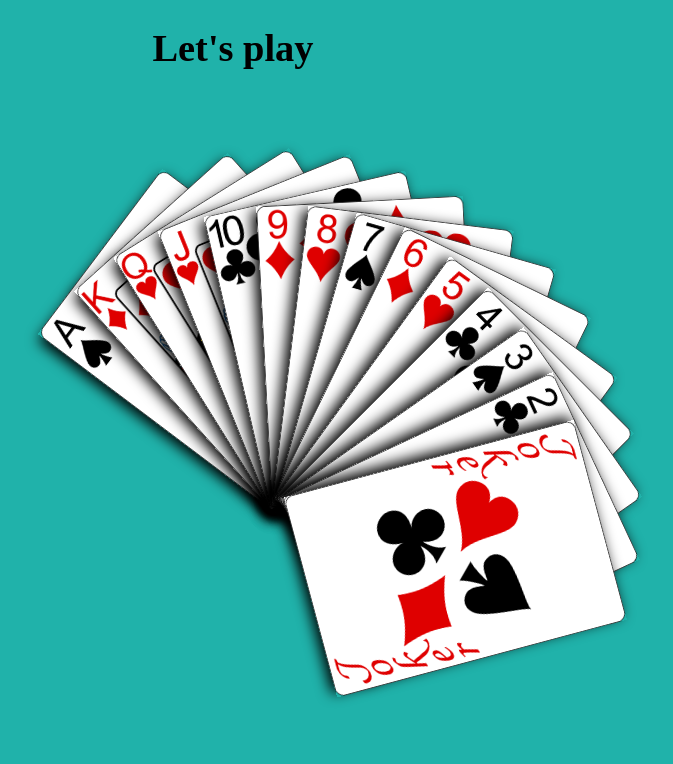
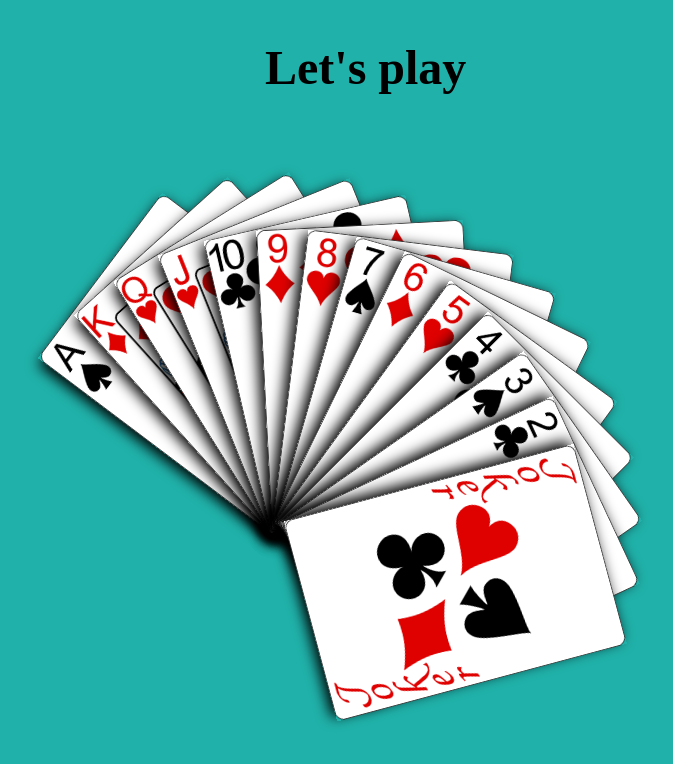
Before and after one commit to VrajParekh/Deck-of-cards, a plain HTML site: page index.html in a window 1280 px wide. Shown: the top 764 px of the page, without its empty margins (407-1080 px from the left). Drawn offline with Linux system fonts and the light colour scheme.

Commit message:
Update index.html

```diff
--- a/index.html
+++ b/index.html
@@ -11,7 +11,15 @@
             margin: 20px auto;
             padding-left: 186px;
             width: 1300px;
-            height: 650px;
+            height: 700px;
+        }
+
+        .play {
+            position: relative;
+            width: 203px;
+            left: 478px;
+            top: 8px;
+            font-size: 24px;
         }
 
         body {
@@ -128,10 +136,10 @@
 </head>
 
 <body>
-    <div style="text-align: center; font-size: larger">
-        <h1>Let's play</h1>
-    </div>
     <div class="container">
+        <div class="play">
+            <h1>Let's play</h1>
+        </div>
         <div class="card" id="box1">
             <img src="ace_of_spades.png">
         </div>
```
